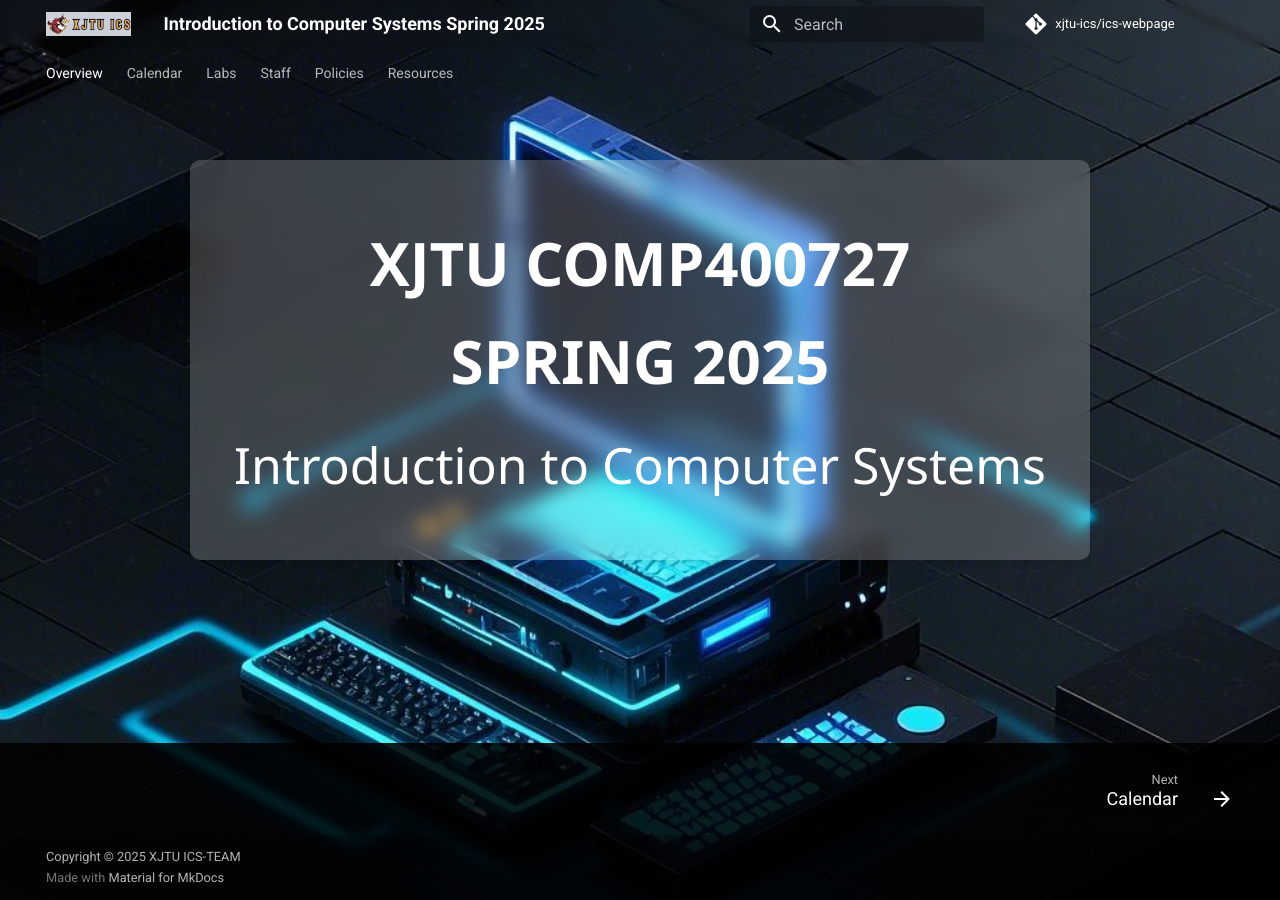
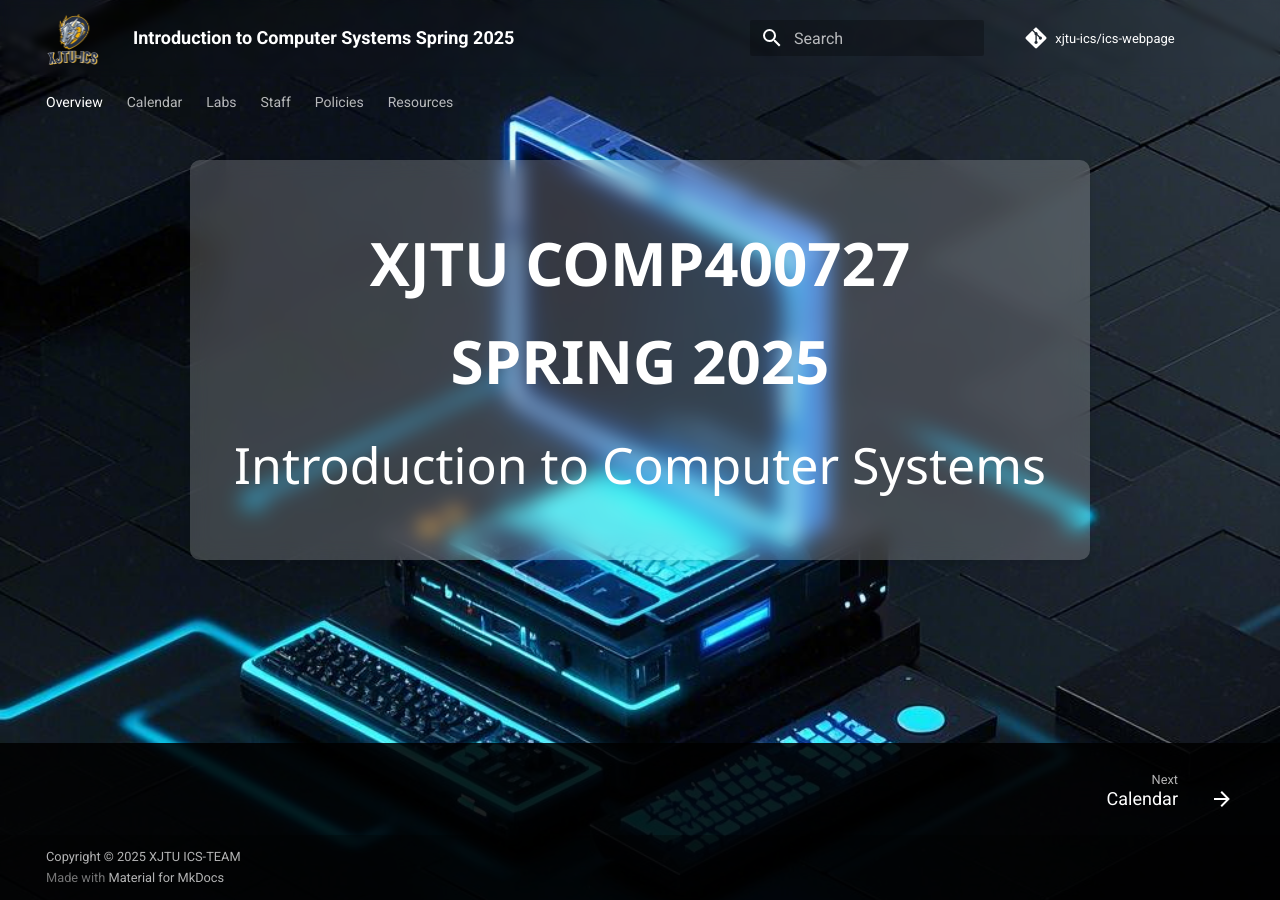
Before and after one commit to xjtu-ics/ics-webpage, an MkDocs documentation site: the page built from docs/index.md, in a window 1280 px wide. Built offline with MkDocs 1.6.1 and Material for MkDocs 9.7.7, drawn with Linux system fonts in a browser that asks for light colours; comment, search, counter and statistics services are not loaded; the version menu is left out.

Commit message:
fix: change logo and favicon

```diff
--- /dev/null
+++ b/docs/stylesheets/custom.css
@@ -0,0 +1,4 @@
+.md-header__button.md-logo img {
+    width: 55px; /* 设置 logo 的宽度 */
+    height: auto; /* 保持 logo 的宽高比例 */
+}
--- a/mkdocs.yml
+++ b/mkdocs.yml
@@ -25,8 +25,8 @@ theme:
     - content.code.select
   palette:
     primary: black
-  logo: assets/ics-hori.jpg
-  favicon: assets/ics-ver.jpg
+  logo: assets/logo.png
+  favicon: assets/favicon.png
   custom_dir: overrides
 # Plugins
 plugins:
@@ -49,6 +49,8 @@ extra:
   version:
     provider: mike
     alias: true
+extra_css:
+  - stylesheets/custom.css
 # Page tree
 nav:
   - Overview: index.md
```
Also changed, not shown: docs/assets/favicon.png (added), docs/assets/logo-with-time.png (added), docs/assets/logo.png (added).
